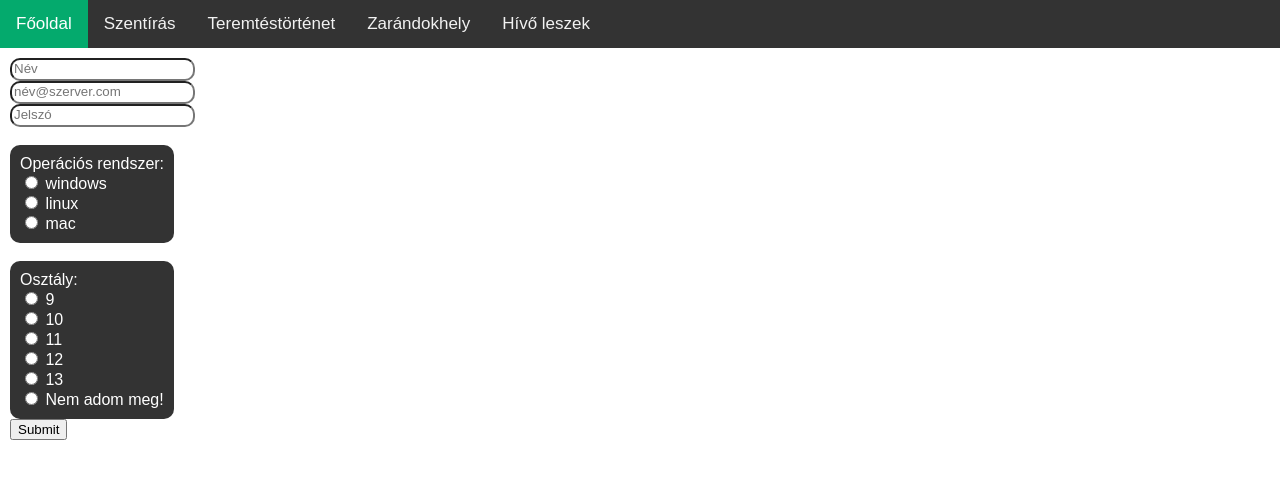
After one commit to d-b-v-project/weboldal, a Flask app: page /hivovevalas in a window 1280 px wide. The commit adds this page. Shown: the top 479 px of the page. Run offline with Flask 3, Linux system fonts and the light colour scheme.

Commit message:
hivovevalas form(v0.0)

```diff
--- a/main.py
+++ b/main.py
@@ -1,7 +1,13 @@
-from flask import Flask, redirect, render_template, url_for
+from flask import Flask, redirect, render_template, url_for, request
 import sqlite3
 
+SECRET_KEY = 'development'
+
 app = Flask(__name__)
+
+
+
+
 
 
 
@@ -21,5 +27,22 @@ def teremtes_tortenet():
 def zarandokhely():
     return render_template("zarandokhely.html")
 
+
+#================HÍVŐVÉ VÁLÁS====================
+@app.route("/hivovevalas")
+def hivovevalas():
+    return render_template("hivove_valas_lap.html")
+
+@app.route("/hivove_valas_submit", methods=["POST"])
+def hivove_valas_submit():
+    option = request.form.get('choice')
+    name_in_html = request.form["name"]
+    email_in_html = request.form["email"]
+    password_in_html = request.form["password"]
+    print(option)
+    return redirect(url_for("hivovevalas"))
+
+
+
 if __name__ == "__main__":
     app.run(debug=True, port=5000)
--- a/static/style.css
+++ b/static/style.css
@@ -65,3 +65,27 @@ body {
     background-color: #fff;
   }
 }
+
+form{
+  padding: 10px;
+}
+
+.inp_field{
+  background-color: transparent;
+  border: 1;
+  border-radius: 10px;
+  padding-bottom: 3px;
+
+}
+
+.inp_radio{
+  background-color: #333;
+}
+
+.question{
+  background-color: #333;
+  color: white;
+  padding: 10px;
+  width: fit-content;
+  border-radius: 10px;
+}
--- a/templates/base.html
+++ b/templates/base.html
@@ -17,6 +17,7 @@
         <a href="/szentiras">Szentírás</a>
         <a href="/teremtestortenet">Teremtéstörténet</a>
         <a href="/zarandokhely">Zarándokhely</a>
+        <a href="/hivovevalas">Hívő leszek</a>
         <a href="javascript:void(0);" class="icon" onclick="myFunction()">
           <i class="fa fa-bars"></i>
           <p class="navbar_line"></p>
--- /dev/null
+++ b/templates/hivove_valas_lap.html
@@ -0,0 +1,56 @@
+{% extends 'base.html' %}
+{% block title %}Ervinizmus - Hivővé válás{% endblock %}
+{% block content %}
+
+
+<form action="/hivove_valas_submit" method="post">
+    <div>
+        <label >
+            <input type="text" name="name" placeholder="Név" class="inp_field"><br>
+            <input type="email" name="email" id="" placeholder="név@szerver.com" class="inp_field"><br>
+            <input type="password" name="password" placeholder="Jelszó" id="" class="inp_field">
+        </label><br><br>
+
+    </div>
+    <div class="question">
+        <label for="">Operációs rendszer: </label><br>
+        <label>
+            <input type="radio" name="os" value="windows" class="inp_radio"> windows
+        </label><br>
+        <label>
+            <input type="radio" name="os" value="linux" class="inp_radio"> linux
+        </label><br>
+        <label>
+            <input type="radio" name="os" value="mac" class="inp_radio"> mac
+        </label><br>
+    </div><br>
+    <div class="question">
+        <label for="">Osztály: </label><br>
+        <label>
+            <input type="radio" name="class" value="windows" class="inp_radio"> 9
+        </label><br>
+        <label>
+            <input type="radio" name="class" value="linux" class="inp_radio"> 10
+        </label><br>
+        <label>
+            <input type="radio" name="class" value="mac" class="inp_radio"> 11
+        </label><br>
+        <label>
+            <input type="radio" name="class" value="mac" class="inp_radio"> 12
+        </label><br>
+        <label>
+            <input type="radio" name="class" value="mac" class="inp_radio"> 13
+        </label><br>
+        <label>
+            <input type="radio" name="class" value="mac" class="inp_radio"> Nem adom meg!
+        </label><br>
+    </div>
+    <button type="submit">Submit</button>
+</form>
+
+<!--
+    Ide írd a kódot.
+    Olyan mintha egy body tag-be lenne.
+-->
+
+{% endblock %}
```
